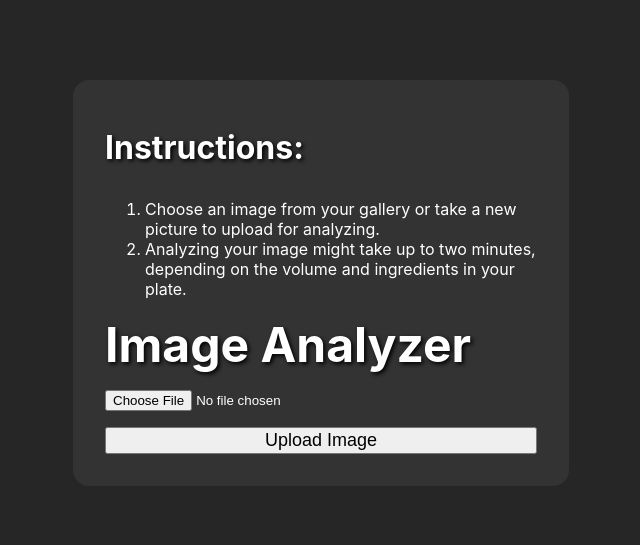
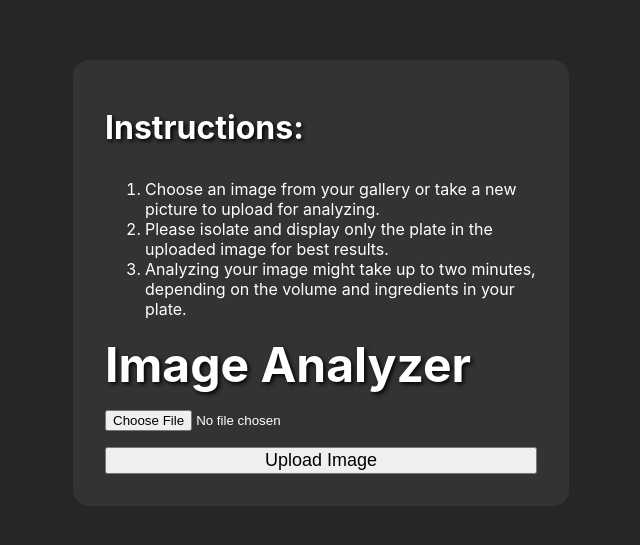
Before and after one commit to SamerArkab/volume_classification_client, a React (Create React App) app: page / in a window 1280 px wide. Shown: the part 117-662 px from the top of the page, without its empty margins (319-959 px from the left). Built offline with nearby package versions, Linux system fonts and the light colour scheme.

Commit message:
instruction on how to display the image

```diff
--- a/src/ImageUploader.js
+++ b/src/ImageUploader.js
@@ -46,6 +46,7 @@ function ImageUploader() {
                         <p style={{ fontSize: '2rem', textShadow: '2px 2px 4px #000' }}><b>Instructions:</b></p>
                         <ol>
                             <li>Choose an image from your gallery or take a new picture to upload for analyzing.</li>
+                            <li>Please isolate and display only the plate in the uploaded image for best results.</li>
                             <li>Analyzing your image might take up to two minutes, depending on the volume and ingredients in your plate.</li>
                         </ol>
                     </Col>
```
